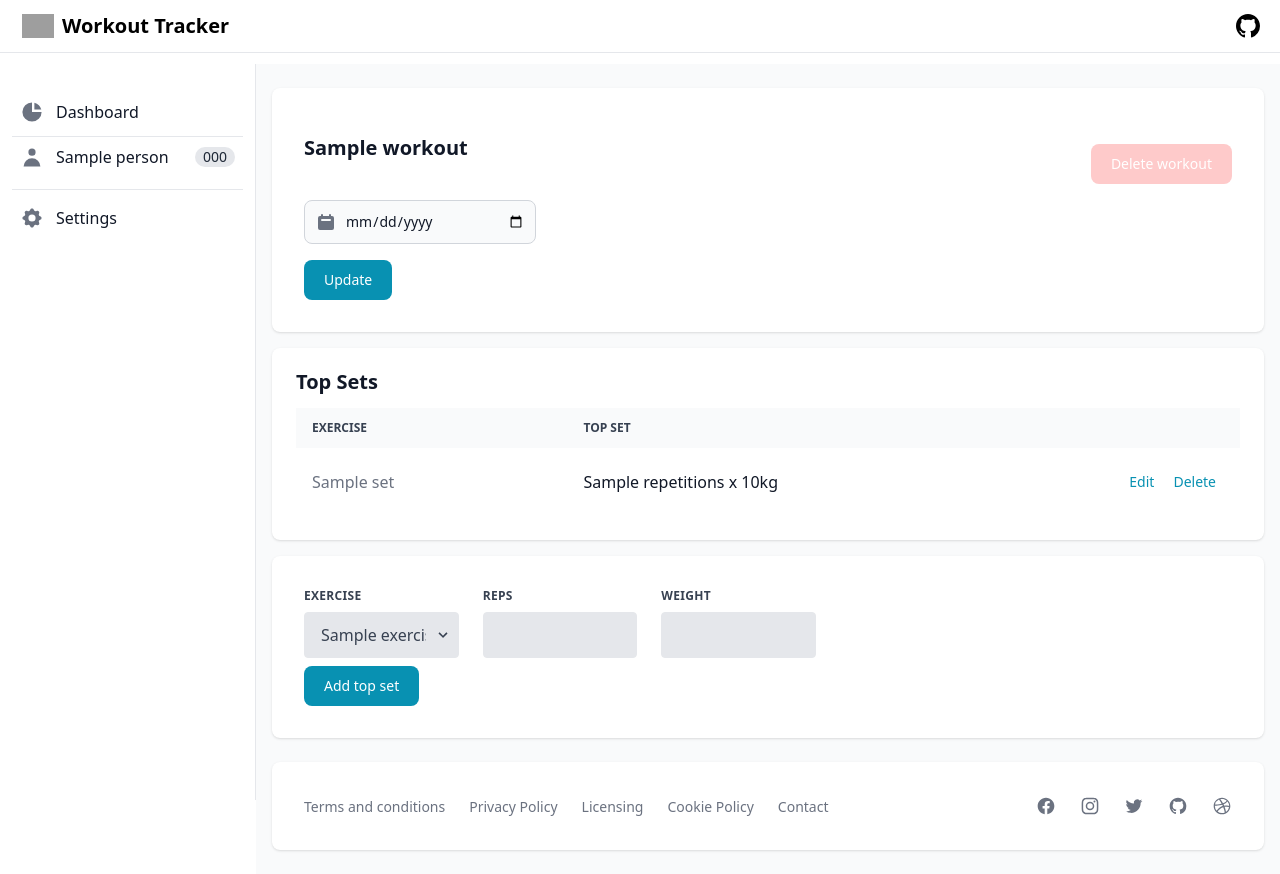
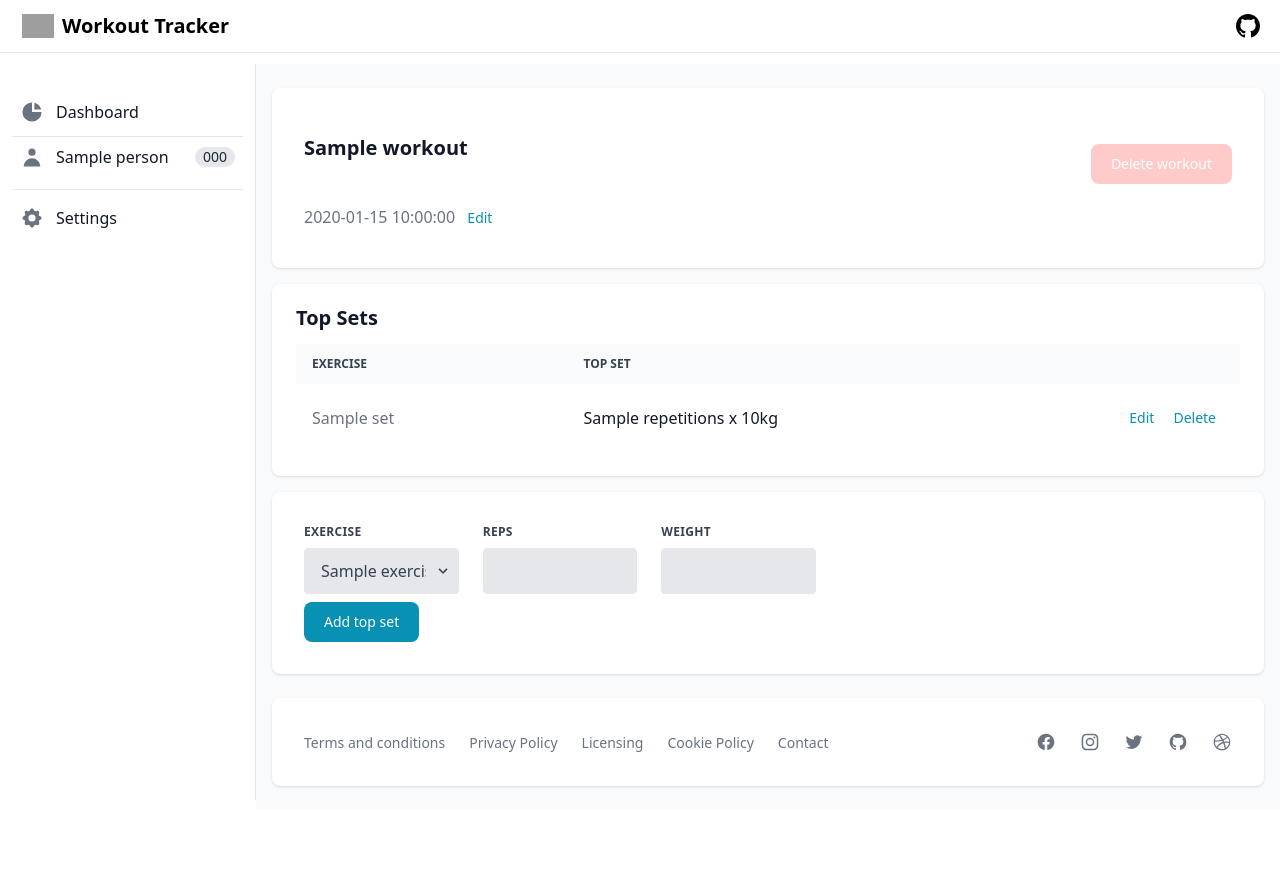
Before and after one commit to GabePope/WorkoutTracker, a Flask app: template templates/workout.html in a window 1280 px wide. After the commit the page ends 800 px from the top, so only its background shows below. Run offline with Flask 2, Linux system fonts and the light colour scheme; the template is opened without the code that fills it: most values are stand-ins (such as "Sample title", 1, 10 or a date in 2020); a database or web service that is not in the repository returns one stand-in record (values such as "Sample title"); some libraries are stand-ins or nearby versions; grey boxes are pictures that could not be loaded.

Commit message:
Convert workout start date form into htmx driven

```diff
--- a/app.py
+++ b/app.py
@@ -47,11 +47,65 @@ def delete_workout(person_id, workout_id):
     return redirect(url_for('get_person', person_id=person_id))
 
 
-@ app.route("/person/<int:person_id>/workout/<int:workout_id>", methods=['POST'])
+@ app.route("/person/<int:person_id>/workout/<int:workout_id>/start_date_edit_form", methods=['GET'])
 @ validate_workout
-def update_workout(person_id, workout_id):
-    db.update_workout(workout_id, request.form)
-    return redirect(url_for('get_workout', person_id=person_id, workout_id=workout_id))
+def get_workout_start_date_edit_form(person_id, workout_id):
+    workout = db.get_workout(person_id, workout_id)
+    return f"""
+        <div class="relative">
+            <div class="flex absolute inset-y-0 left-0 items-center pl-3 pointer-events-none">
+                <svg aria-hidden="true" class="w-5 h-5 text-gray-500 dark:text-gray-400" fill="currentColor"
+                    viewBox="0 0 20 20" xmlns="http://www.w3.org/2000/svg">
+                    <path fill-rule="evenodd"
+                        d="M6 2a1 1 0 00-1 1v1H4a2 2 0 00-2 2v10a2 2 0 002 2h12a2 2 0 002-2V6a2 2 0 00-2-2h-1V3a1 1 0 10-2 0v1H7V3a1 1 0 00-1-1zm0 5a1 1 0 000 2h8a1 1 0 100-2H6z"
+                        clip-rule="evenodd"></path>
+                </svg>
+            </div>
+            <input type="date"
+                class="bg-gray-50 border border-gray-300 text-gray-900 text-sm rounded-lg focus:ring-blue-500 focus:border-blue-500 block w-full pl-10 p-2.5 dark:bg-gray-700 dark:border-gray-600 dark:placeholder-gray-400 dark:text-white dark:focus:ring-blue-500 dark:focus:border-blue-500 w-full md:w-1/4"
+                name="start-date" value="{workout['StartDate']}">
+        </div>
+
+        <a
+            class="text-sm font-medium text-cyan-600 hover:bg-gray-100 rounded-lg inline-flex items-center p-2"
+            hx-put="{url_for('update_workout_start_date', person_id=person_id, workout_id=workout_id)}"
+            hx-include="[name='start-date']">
+            Update
+        </a>
+        <a
+            hx-get="{url_for('get_workout_start_date', person_id=person_id, workout_id=workout_id)}"
+            hx-target="#edit-start-date"
+            class="text-sm font-medium text-cyan-600 hover:bg-gray-100 rounded-lg inline-flex items-center p-2">
+            Cancel
+        </a>
+    """
+
+
+@ app.route("/person/<int:person_id>/workout/<int:workout_id>/start_date", methods=['PUT'])
+@ validate_workout
+def update_workout_start_date(person_id, workout_id):
+    new_start_date = request.form.get('start-date')
+    db.update_workout_start_date(workout_id, new_start_date)
+    return f"""
+    <span class="text-base font-normal text-gray-500">{new_start_date}</span>
+    <a class="text-sm font-medium text-cyan-600 hover:bg-gray-100 rounded-lg inline-flex items-center p-2"
+        hx-get="{ url_for('get_workout_start_date_edit_form', person_id=person_id, workout_id=workout_id) }"
+        hx-target="#edit-start-date">
+        Edit
+    </a>
+    """
+
+
+@ app.route("/person/<int:person_id>/workout/<int:workout_id>/start_date", methods=['GET'])
+@ validate_workout
+def get_workout_start_date(person_id, workout_id):
+    workout = db.get_workout(person_id, workout_id)
+    return f"""
+    <span class="text-base font-normal text-gray-500">{workout['StartDate']}</span>
+    <a class="text-sm font-medium text-cyan-600 hover:bg-gray-100 rounded-lg inline-flex items-center p-2">
+        Edit
+    </a>
+    """
 
 
 @ app.route("/person/<int:person_id>/workout/<int:workout_id>/topset/<int:topset_id>", methods=['GET', 'POST'])
--- a/db.py
+++ b/db.py
@@ -134,9 +134,9 @@ class DataBase():
             ORDER BY
                 P.PersonId""", [person_id])
 
-    def update_workout(self, workout_id, form):
+    def update_workout_start_date(self, workout_id, start_date):
         self.execute('UPDATE Workout SET StartDate=%s WHERE WorkoutId=%s', [
-            form.get('start-date'), workout_id], commit=True)
+            start_date, workout_id], commit=True)
 
     def get_person(self, person_id):
         topsets = self.execute("""
--- a/templates/workout.html
+++ b/templates/workout.html
@@ -17,26 +17,14 @@
         </form>
     </div>
 
-    <form action="{{ url_for('update_workout', person_id=workout['PersonId'], workout_id=workout['WorkoutId']) }}"
-        method="post">
-        <div class="relative">
-            <div class="flex absolute inset-y-0 left-0 items-center pl-3 pointer-events-none">
-                <svg aria-hidden="true" class="w-5 h-5 text-gray-500 dark:text-gray-400" fill="currentColor"
-                    viewBox="0 0 20 20" xmlns="http://www.w3.org/2000/svg">
-                    <path fill-rule="evenodd"
-                        d="M6 2a1 1 0 00-1 1v1H4a2 2 0 00-2 2v10a2 2 0 002 2h12a2 2 0 002-2V6a2 2 0 00-2-2h-1V3a1 1 0 10-2 0v1H7V3a1 1 0 00-1-1zm0 5a1 1 0 000 2h8a1 1 0 100-2H6z"
-                        clip-rule="evenodd"></path>
-                </svg>
-            </div>
-            <input type="date"
-                class="bg-gray-50 border border-gray-300 text-gray-900 text-sm rounded-lg focus:ring-blue-500 focus:border-blue-500 block w-full pl-10 p-2.5 dark:bg-gray-700 dark:border-gray-600 dark:placeholder-gray-400 dark:text-white dark:focus:ring-blue-500 dark:focus:border-blue-500 w-full md:w-1/4"
-                name="start-date" value="{{ workout['StartDate'] }}">
-        </div>
-
-        <button
-            class="sm:inline-flex text-white bg-cyan-600 hover:bg-cyan-700 focus:ring-4 focus:ring-cyan-200 font-medium rounded-lg text-sm px-5 py-2.5 text-center items-center mt-4"
-            type="submit">Update</button>
-    </form>
+    <div id="edit-start-date" hx-target="this" hx-swap="innerHTML swap:0.5s">
+        <span class="text-base font-normal text-gray-500">{{ workout['StartDate'] }}</span>
+        <a class="text-sm font-medium text-cyan-600 hover:bg-gray-100 rounded-lg inline-flex items-center p-2"
+            hx-get="{{ url_for('get_workout_start_date_edit_form', person_id=workout['PersonId'], workout_id=workout['WorkoutId']) }}"
+            hx-target="#edit-start-date">
+            Edit
+        </a>
+    </div>
 
 </div>
 
```
